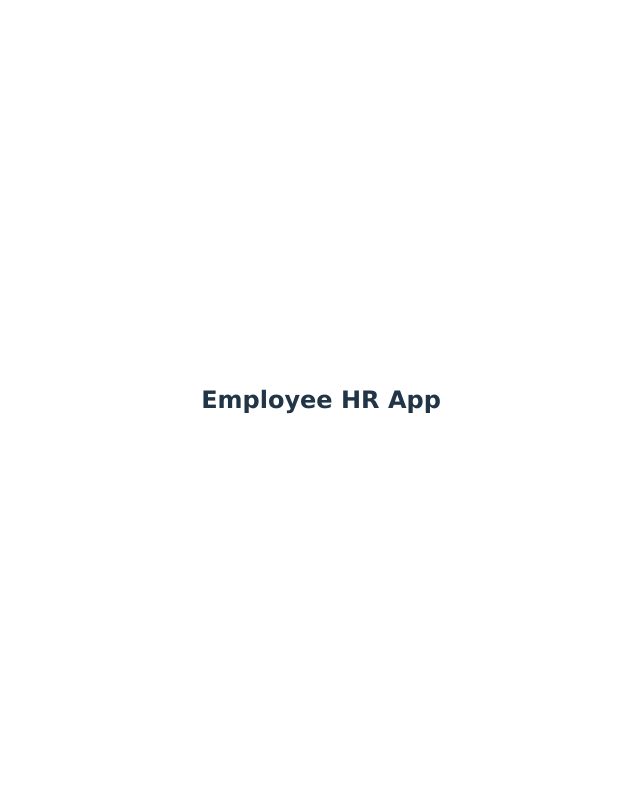
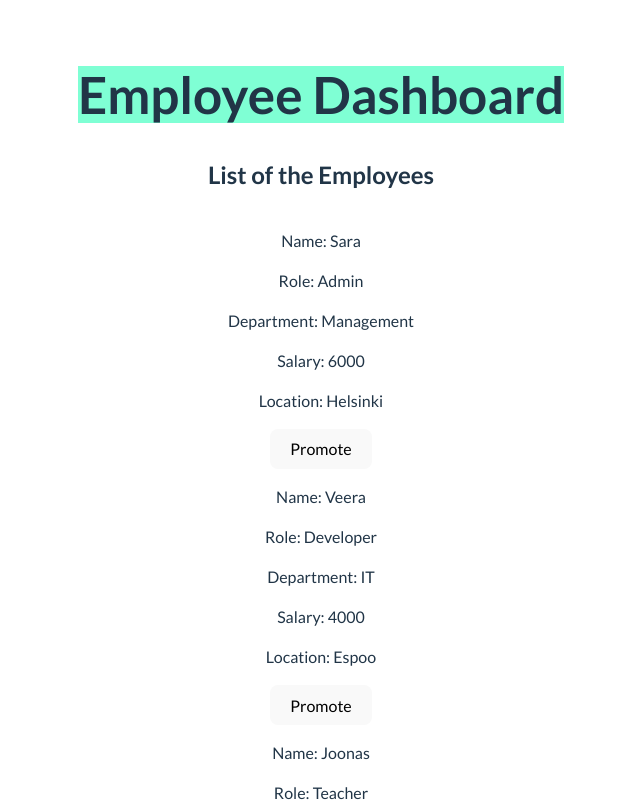
Before and after one commit to ShitalSapkota/employee_hr_app, a React (Vite) app: page / in a window 1280 px wide. Shown: the top 802 px of the page, without its empty margins (319-959 px from the left). Built offline with nearby package versions, Linux system fonts and the light colour scheme.

Commit message:
create components and done event handler

```diff
--- a/index.html
+++ b/index.html
@@ -1,7 +1,7 @@
 <!doctype html>
 <html lang="en">
   <head>
-    <meta charset="UTF-8" />
+    <meta charset="UTF-8" /><link rel="shortcut icon" href="" type="image/x-icon">
     <meta name="viewport" content="width=device-width, initial-scale=1.0" />
     <title>HR App</title>
   </head>
--- a/src/App.jsx
+++ b/src/App.jsx
@@ -1,13 +1,20 @@
-import './App.css'
+import "./App.css";
+import EmployeeList from "./components/EmployeeList/EmployeeList";
+import Header from "./components/Header/Header";
+import Footer from "./components/Footer/Footer";
 
 function App() {
   return (
     <>
       <div>
-        <h2>Employee HR App</h2>
+        <Header />
+        <main>
+          <EmployeeList />
+        </main>
+        <Footer />
       </div>
     </>
   );
 }
 
-export default App
+export default App;
--- /dev/null
+++ b/src/components/EmployeeCard/EmployeeCard.css
@@ -0,0 +1,8 @@
+.displayCards {
+    display: flex;
+    flex-wrap: wrap;
+}
+
+.cards {
+    flex: 1;
+}
--- /dev/null
+++ b/src/components/EmployeeCard/EmployeeCard.jsx
@@ -0,0 +1,31 @@
+import "./EmployeeCard.css";
+import { useState } from "react";
+
+const EmployeeCard = (props) => {
+  const [role, setRole] = useState(props.initialRole);
+  // role is variable and setRole is method for changing value
+
+  const clickButton = () => {
+    //console.log("test")
+    if (role == props.initialRole) {
+      setRole("Team Lead");
+    } else {
+      setRole(props.initialRole);
+    }
+  };
+
+  return (
+    <div className="displayCards">
+      <div className="cards">
+        <p>Name: {props.name}</p>
+        <p>Role: {role} </p>
+        <p>Department: {props.department} </p>
+        <p>Salary: {props.salary} </p>
+        <p>Location: {props.location} </p>
+        <button onClick={clickButton}>Promote</button>
+      </div>
+    </div>
+  );
+};
+
+export default EmployeeCard;
--- /dev/null
+++ b/src/components/EmployeeList/EmployeeList.jsx
@@ -0,0 +1,33 @@
+import EmployeeCard from "../EmployeeCard/EmployeeCard";
+import "./EmployeeList.css";
+
+const EmployeeList = () => {
+  return (
+    <div>
+      <h2>List of the Employees</h2>
+      <EmployeeCard
+        name="Sara"
+        initialRole="Admin"
+        department="Management"
+        salary="6000"
+        location="Helsinki"
+      />
+      <EmployeeCard
+        name="Veera"
+        initialRole="Developer"
+        department="IT"
+        salary="4000"
+        location="Espoo"
+      />
+      <EmployeeCard
+        name="Joonas"
+        initialRole="Teacher"
+        department="ICT"
+        salary="5000"
+        location="Pasila"
+      />
+    </div>
+  );
+};
+
+export default EmployeeList;
--- /dev/null
+++ b/src/components/Footer/Footer.css
@@ -0,0 +1,4 @@
+footer {
+    background-color: rgb(206, 90, 90);
+    font-size: 0.8rem;
+}
--- /dev/null
+++ b/src/components/Footer/Footer.jsx
@@ -0,0 +1,11 @@
+import './Footer.css';
+
+const Footer =()=>{
+    return (
+        <footer>
+            <p>Copyright &copy; Shital Sapkota</p>
+        </footer>
+    );
+}
+
+export default Footer;
--- /dev/null
+++ b/src/components/Header/Header.css
@@ -0,0 +1,3 @@
+header {
+    background-color: aquamarine;
+}
--- /dev/null
+++ b/src/components/Header/Header.jsx
@@ -0,0 +1,11 @@
+import './Header.css'
+
+const Header =()=>{
+    return (
+        <header>
+            <h1>Employee Dashboard</h1>
+        </header>
+    );
+}
+
+export default Header;
--- a/src/index.css
+++ b/src/index.css
@@ -1,11 +1,13 @@
+@import url('https://fonts.googleapis.com/css2?family=Lato:ital,wght@0,300;0,400;0,700;1,400&display=swap');
+
 :root {
-  font-family: Verdana, Geneva, Tahoma, sans-serif;
+  font-family: "Lato", sans-serif;
   line-height: 1.5;
   font-weight: 400;
 
   color-scheme: light dark;
-  color: rgba(255, 255, 255, 0.87);
-  background-color: #242424;
+  color: rgba(81, 11, 104, 0.87);
+  background-color: #fbf8f8;
 
   font-synthesis: none;
   text-rendering: optimizeLegibility;
```
Also changed, not shown: src/App.css (line endings or trailing spaces), src/components/EmployeeList/EmployeeList.css (added), 1 other file (tests, documents, lock files or other folders).
